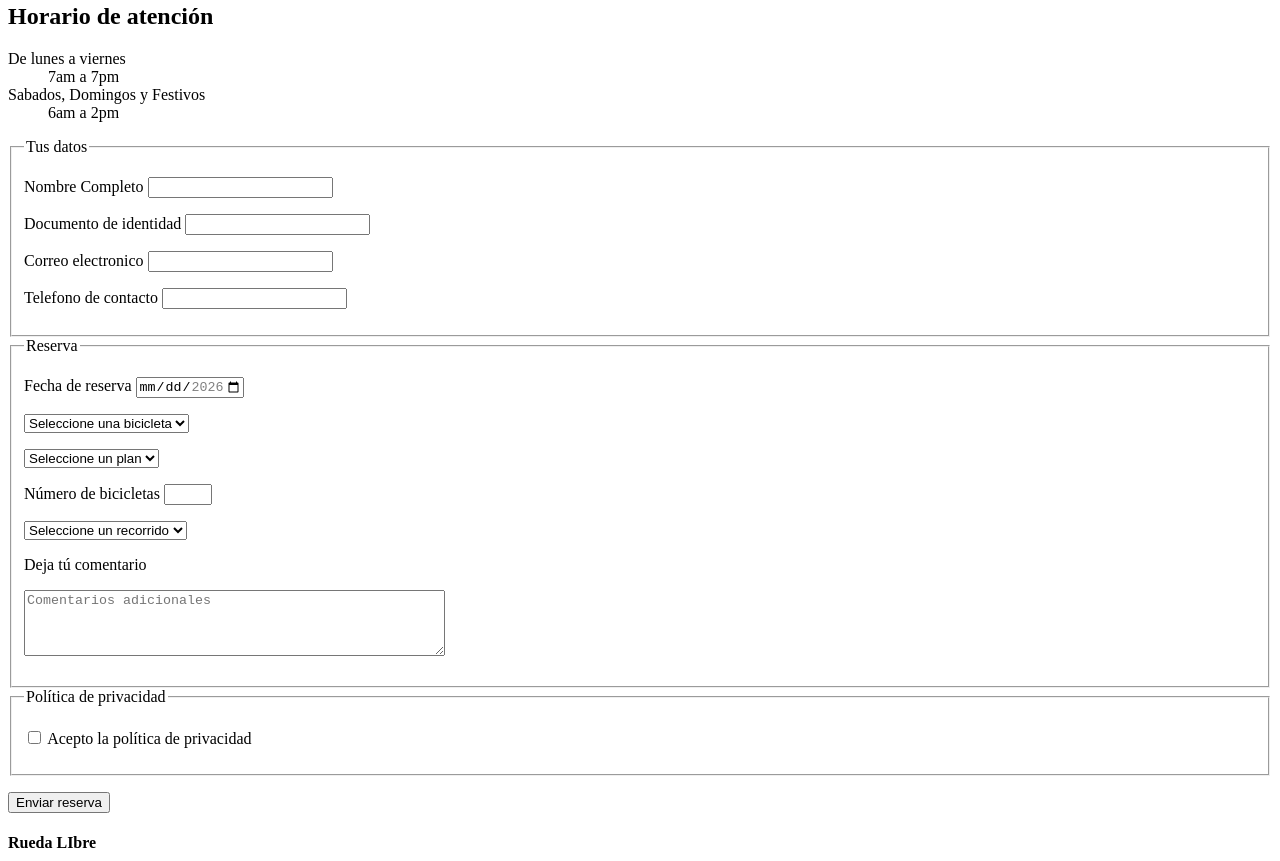
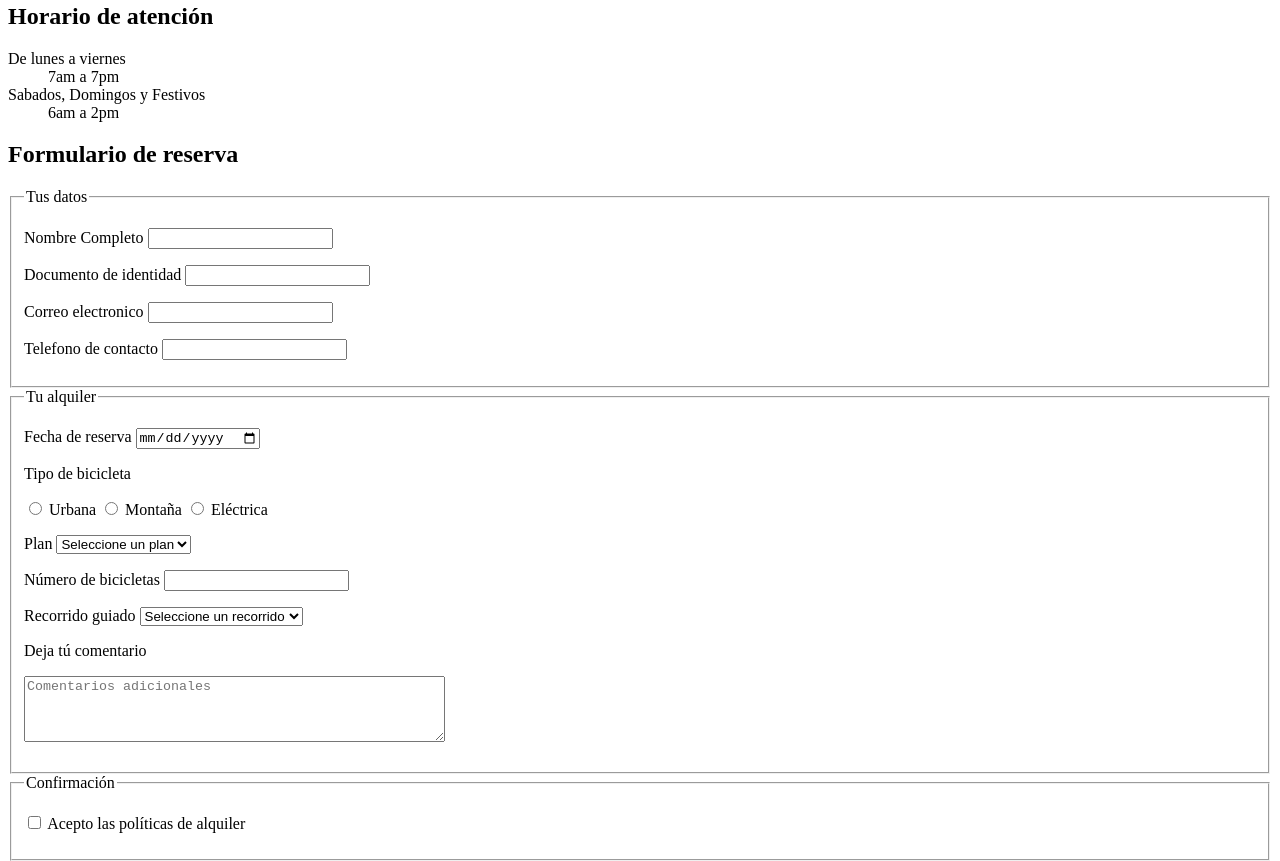
Before and after one commit to jualvarezl20/rueda-libre, a plain HTML site: page paginas/reservas.html in a window 1280 px wide. Shown: the part 574-1435 px from the top of the page. Drawn offline with Linux system fonts and the light colour scheme.

Commit message:
Minireto 6

```diff
--- a/paginas/reservas.html
+++ b/paginas/reservas.html
@@ -2,7 +2,7 @@
 <html lang="es">
 <head>
     <meta charset="UTF-8">
-    <meta name="viewport" content="wilih=device-wilih, initial-scale=1.0">
+    <meta name="viewport" content="width=device-width, initial-scale=1.0">
     <title id="Reservas">Reserva tú bicicleta</title>
 </head>
 
@@ -35,61 +35,53 @@
                 <dd>6am a 2pm</dd>
             </dl>
 
-        <form action="=#" method="post">
+        <section>
+            <h2>Formulario de reserva</h2>
+
+            <form action="#" method="post">
 
                 <fieldset>
                     <legend>Tus datos</legend>
 
                     <p>
                         <label for="nombre">Nombre Completo</label>
-                    <input type="text" id="nombre" name="nombre" minlength="3" title="Debe contener mínimo 3 caracteres" required>
+                        <input type="text" id="nombre" name="nombre">
                     </p>
                     <p>
                         <label for="documento">Documento de identidad</label>
-                    <input
-                        type="number"
-                        id="documento"
-                        name="documento"
-                        pattern="[0-9]{6,10}"
-                        title="Debe contener 6 a 10 digitos"
-                        required>
+                        <input type="text" id="documento" name="documento">
                     </p>
                     <p>
                         <label for="correo">Correo electronico</label>
-                    <input type="email" id="correo" name="correo" required>
+                        <input type="email" id="correo" name="correo">
                     </p>
                     <p>
                         <label for="telefono">Telefono de contacto</label>
-                    <input
-                    type="number"
-                    id="telefono"
-                    name="telefono"
-                    title="Debe contener 10 digitos"
-                    min="3"
-                    pattern="3[0-9]{9}"
-                    required>
+                        <input type="tel" id="telefono" name="telefono">
                     </p>
                 </fieldset>
 
                 <fieldset>
-                <legend>Reserva</legend>
+                    <legend>Tu alquiler</legend>
 
                     <p>
                         <label for="fecha">Fecha de reserva</label>
-                        <input type="date" id="fecha" name="fecha" min="2026-11-01" max="2026-12-31" required>
+                        <input type="date" id="fecha" name="fecha">
+                    </p>
+
+                    <p>Tipo de bicicleta</p>
+                    <p>
+                        <input type="radio" id="urbana" name="bicicleta" value="urbana">
+                        <label for="urbana">Urbana</label>
+                        <input type="radio" id="montana" name="bicicleta" value="montana">
+                        <label for="montana">Montaña</label>
+                        <input type="radio" id="electrica" name="bicicleta" value="electrica">
+                        <label for="electrica">Eléctrica</label>
                     </p>
 
                     <p>
-                    <select id="bicicleta" name="bicicleta" required>
-                        <option value="">Seleccione una bicicleta</option>
-                        <option value="urbana">Urbana</option>
-                        <option value="montaña">Montaña</option>
-                        <option value="electrica">Eléctrica</option>
-                    </select>
-                    </p>
-
-                    <p>
-                    <select id="plan" name="plan" required>
+                        <label for="plan">Plan</label>
+                        <select id="plan" name="plan">
                             <option value="">Seleccione un plan</option>
                             <option value="plan1">1 hora</option>
                             <option value="plan2">Medio día</option>
@@ -99,11 +91,12 @@
 
                     <p>
                         <label for="nbicicletas">Número de bicicletas</label>
-                        <input type="number" id="nbicicletas" name="nbicicletas" min="1" max="6" required>
+                        <input type="number" id="nbicicletas" name="nbicicletas">
                     </p>
 
                     <p>
-                    <select id="recorrido" name="recorrido" required>
+                        <label for="recorrido">Recorrido guiado</label>
+                        <select id="recorrido" name="recorrido">
                             <option value="">Seleccione un recorrido</option>
                             <option value="sinrecorrido">Sin recorrido</option>
                             <option value="recorrido1">Ríos y parques</option>
@@ -114,17 +107,17 @@
 
                     <p>
                         <label for="comentarios">Deja tú comentario</label>
+                    </p>
                     <p>
-                        </p>
-                        <textarea id="comentarios" name="comentarios" rows="4" cols="50" minlenght="10" maxlength="300" placeholder="Comentarios adicionales"></textarea>
+                        <textarea id="comentarios" name="comentarios" rows="4" cols="50" placeholder="Comentarios adicionales"></textarea>
                     </p>
                 </fieldset>
 
                 <fieldset>
-                <legend>Política de privacidad</legend>
+                    <legend>Confirmación</legend>
                     <p>
-                    <input type="checkbox" id="privacidad" name="privacidad" required>
-                    <label for="privacidad">Acepto la política de privacidad</label>
+                        <input type="checkbox" id="politicas" name="politicas">
+                        <label for="politicas">Acepto las políticas de alquiler</label>
                     </p>
                 </fieldset>
 
@@ -132,6 +125,7 @@
                     <button type="submit">Enviar reserva</button>
                 </p>
             </form>
+        </section>
     </main>
 
     <footer>
@@ -139,7 +133,6 @@
         <h4>ruedalibre@gmail.com</h4>
         <h4>2026</h4>
     </footer>
-    </main>
-
 
 </body>
+</html>
```
Also changed, not shown: index.html (+4 -0 lines). Lines whose indentation alone changed are shown as unchanged.
